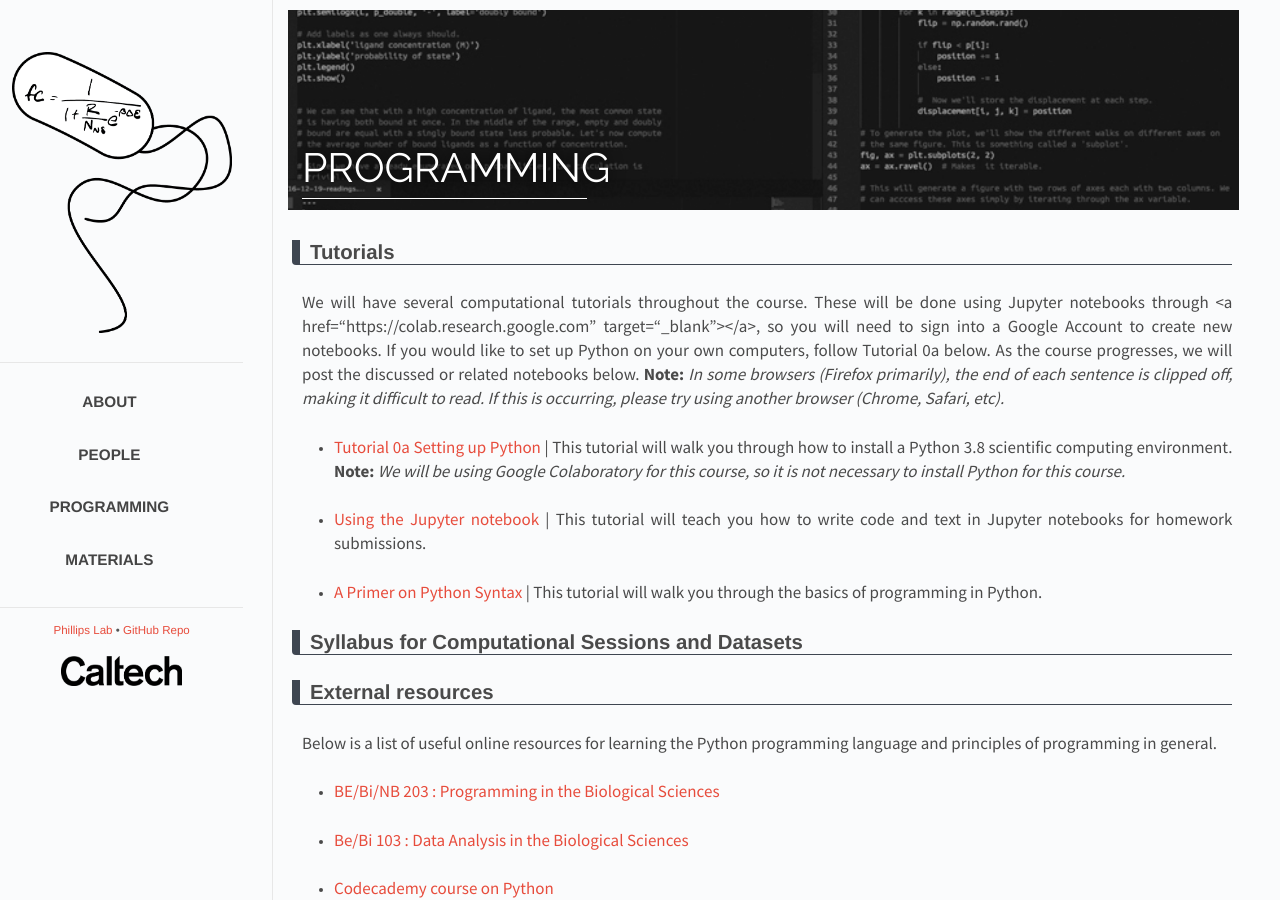
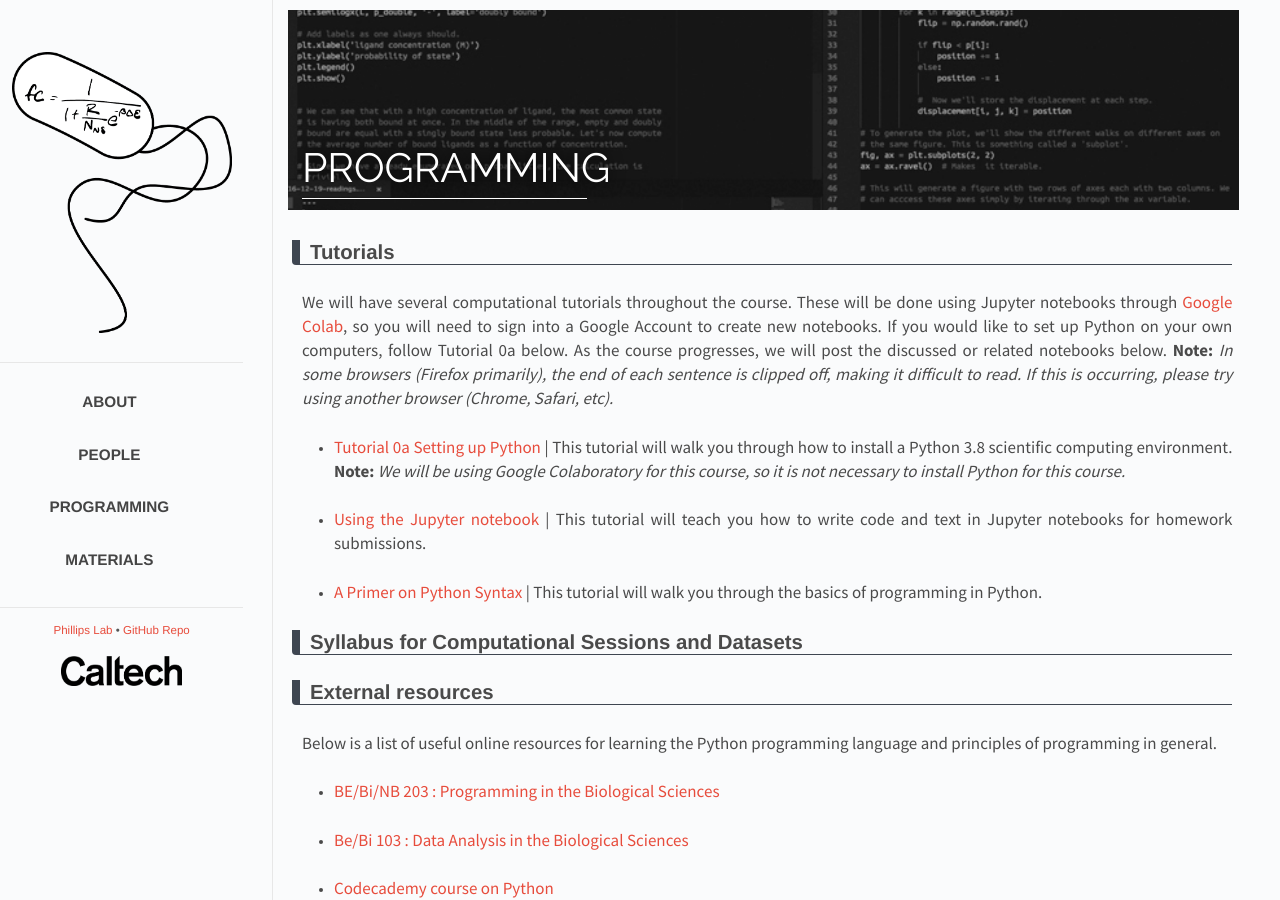
Before and after one commit to RPGroup-PBoC/pboc22_heidelberg, a Jekyll site: the page built from _posts/2022-01-29-code.md, in a window 1280 px wide. Built offline with Jekyll 4.4.1, drawn with Linux system fonts in a browser that asks for light colours.

Commit message:
still fixing colab link

```diff
--- a/_posts/2022-01-29-code.md
+++ b/_posts/2022-01-29-code.md
@@ -10,7 +10,7 @@ year: 2022
 
 ## Tutorials
 We will have several computational tutorials throughout the course. These will be
-done using Jupyter notebooks through <a href=“https://colab.research.google.com” target=“_blank”>{{“Google Colab”}}</a>,
+done using Jupyter notebooks through <a href="https://colab.research.google.com" target="_blank">{{"Google Colab"}}</a>,
 so you will need to sign into a Google Account to create new notebooks.
 If you would like to set up Python on your own computers, follow Tutorial 0a below. As the
 course progresses, we will post the discussed or related notebooks below. **Note:** *In some
```
